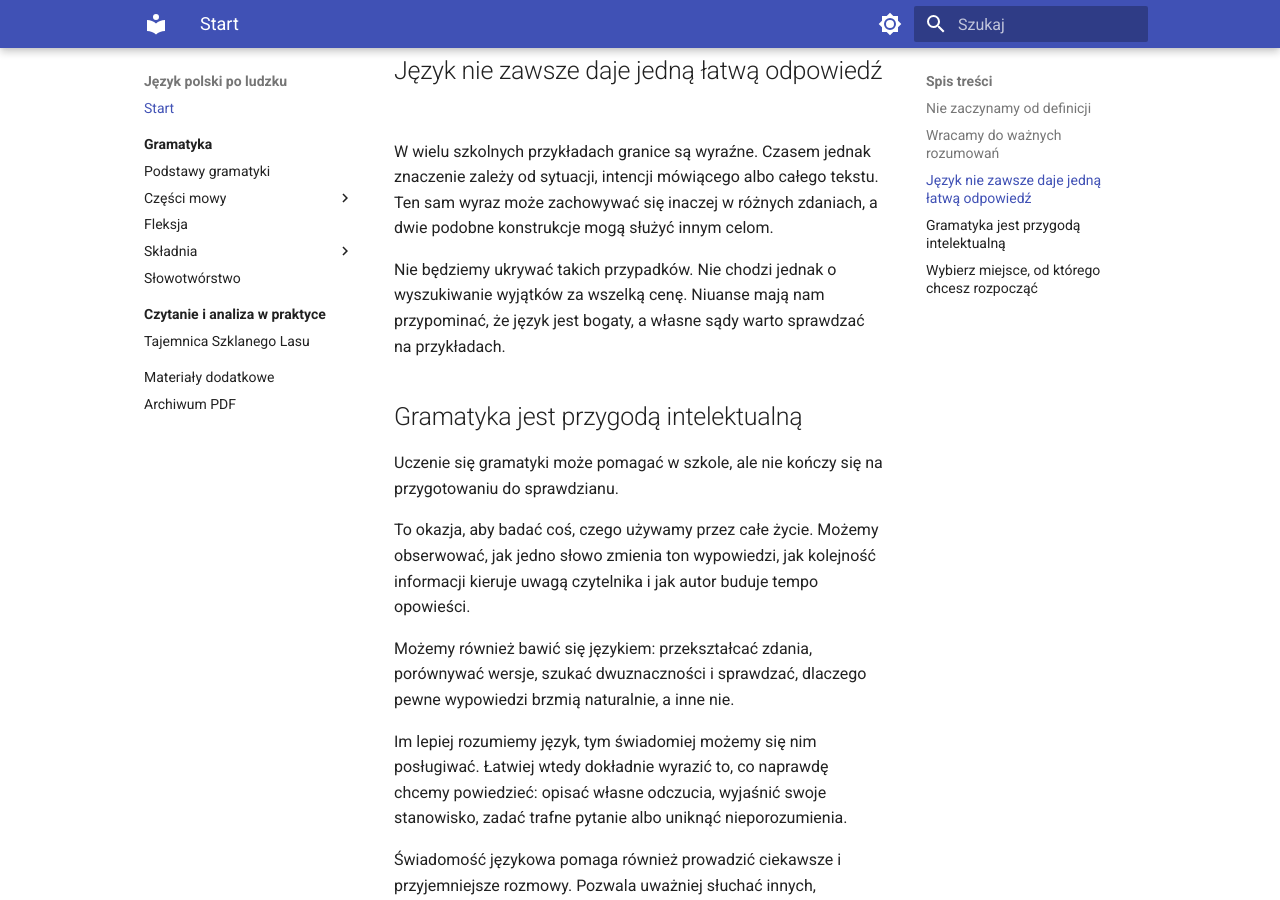
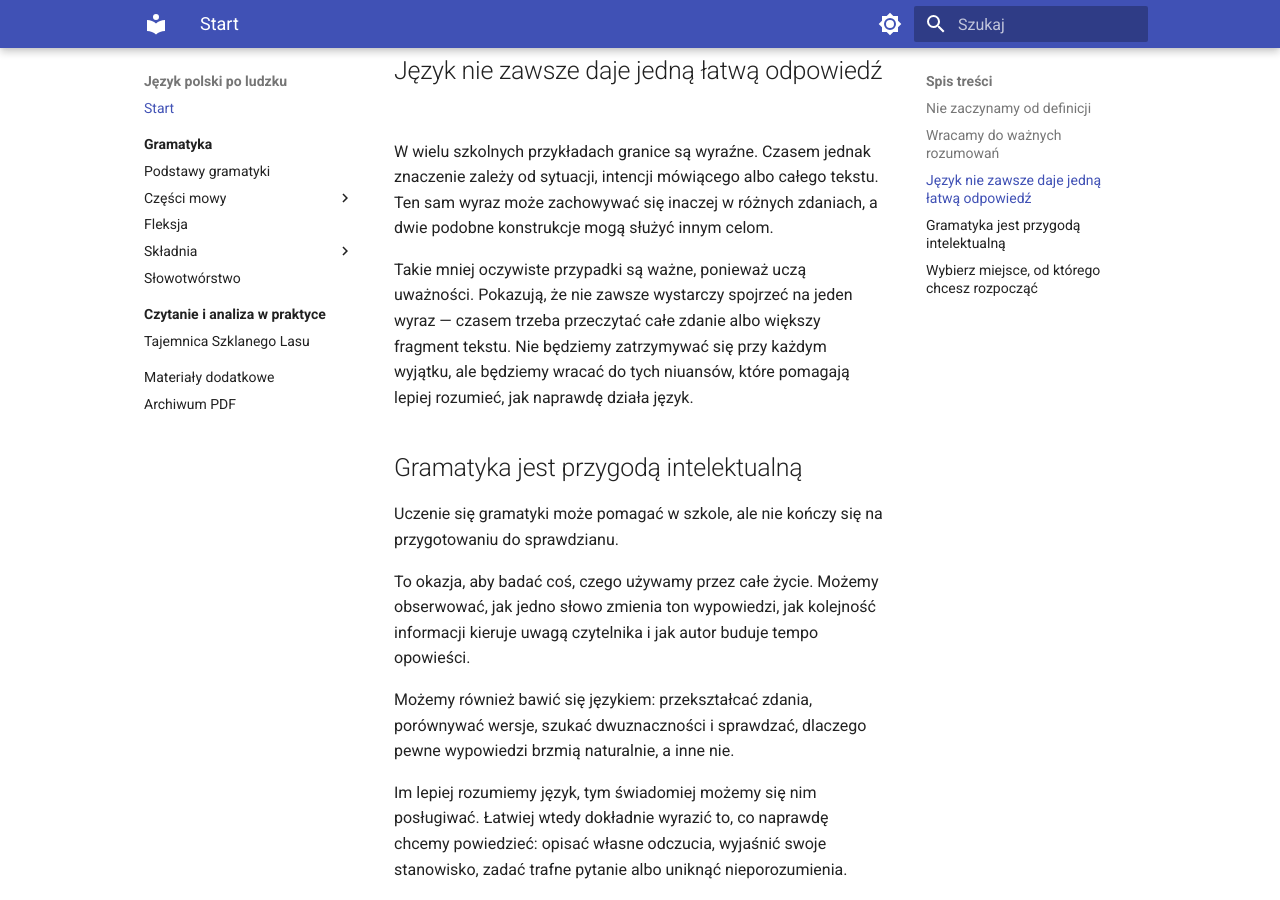
Before and after one commit to dchorazkiewicz/SP_JP, an MkDocs documentation site: the page built from docs/index.md, in a window 1280 px wide and 900 px high, scrolled down 1848 px. Built offline with MkDocs 1.6.1 and Material for MkDocs 9.7.7, drawn with Linux system fonts in a browser that asks for light colours.

Commit message:
Improve wording about linguistic nuances

```diff
--- a/docs/index.md
+++ b/docs/index.md
@@ -55,7 +55,7 @@ Powtarzanie takich rozumowań nie jest zbędnym powtarzaniem materiału. Dzięki
 
 W wielu szkolnych przykładach granice są wyraźne. Czasem jednak znaczenie zależy od sytuacji, intencji mówiącego albo całego tekstu. Ten sam wyraz może zachowywać się inaczej w różnych zdaniach, a dwie podobne konstrukcje mogą służyć innym celom.
 
-Nie będziemy ukrywać takich przypadków. Nie chodzi jednak o wyszukiwanie wyjątków za wszelką cenę. Niuanse mają nam przypominać, że język jest bogaty, a własne sądy warto sprawdzać na przykładach.
+Takie mniej oczywiste przypadki są ważne, ponieważ uczą uważności. Pokazują, że nie zawsze wystarczy spojrzeć na jeden wyraz — czasem trzeba przeczytać całe zdanie albo większy fragment tekstu. Nie będziemy zatrzymywać się przy każdym wyjątku, ale będziemy wracać do tych niuansów, które pomagają lepiej rozumieć, jak naprawdę działa język.
 
 ## Gramatyka jest przygodą intelektualną
 
```
